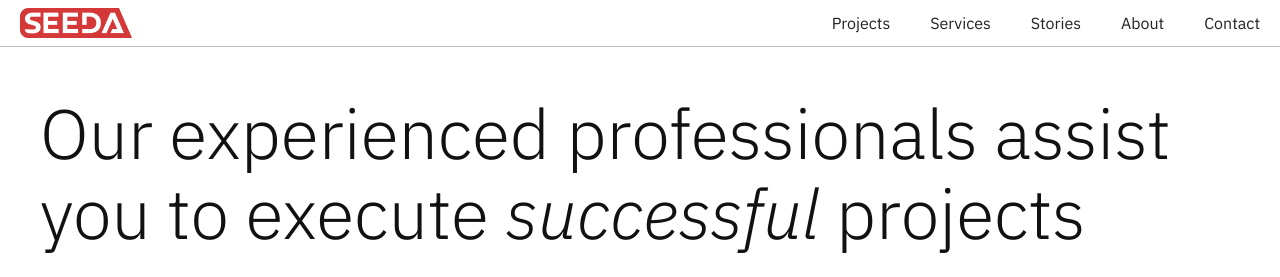
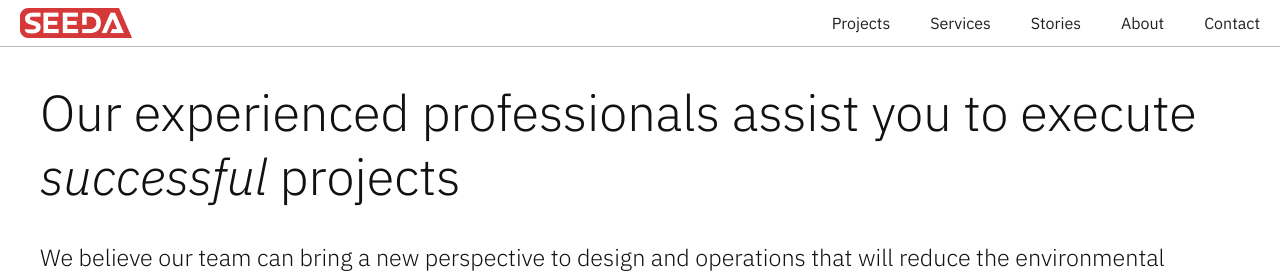
Before and after one commit to pdelfan/seeda-website, a plain HTML site: page P2/index.html in a window 1280 px wide. Shown: the top 277 px of the page. Drawn offline with Linux system fonts and the light colour scheme.

Commit message:
Decreased h1 font size

```diff
--- a/P2/css/main.css
+++ b/P2/css/main.css
@@ -267,9 +267,9 @@ section {
 /* For display purposes (to remove warnings) */
 
 h1 {
-    font-size: calc(4.5rem + 6 * ((4.4rem - 320px) / 680));
+    font-size: calc(3.3rem + 6 * ((4.4rem - 320px) / 680));
     font-weight: 300;
-    line-height: 5rem;
+    line-height: 4rem;
     color: #111;
 }
 
```
Also changed, not shown: 1 other file.
